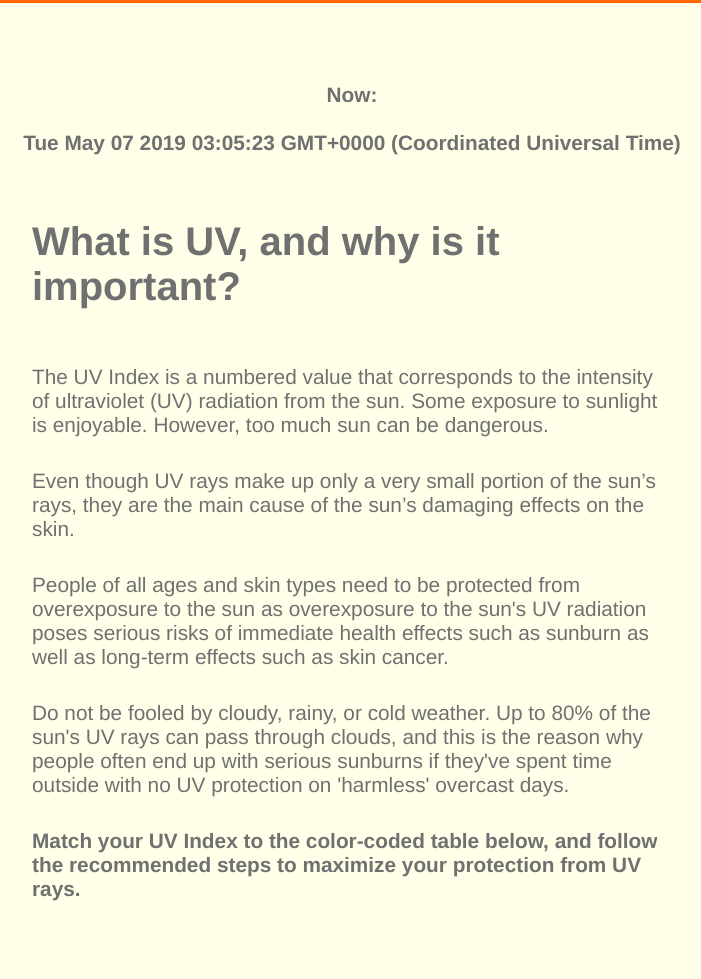
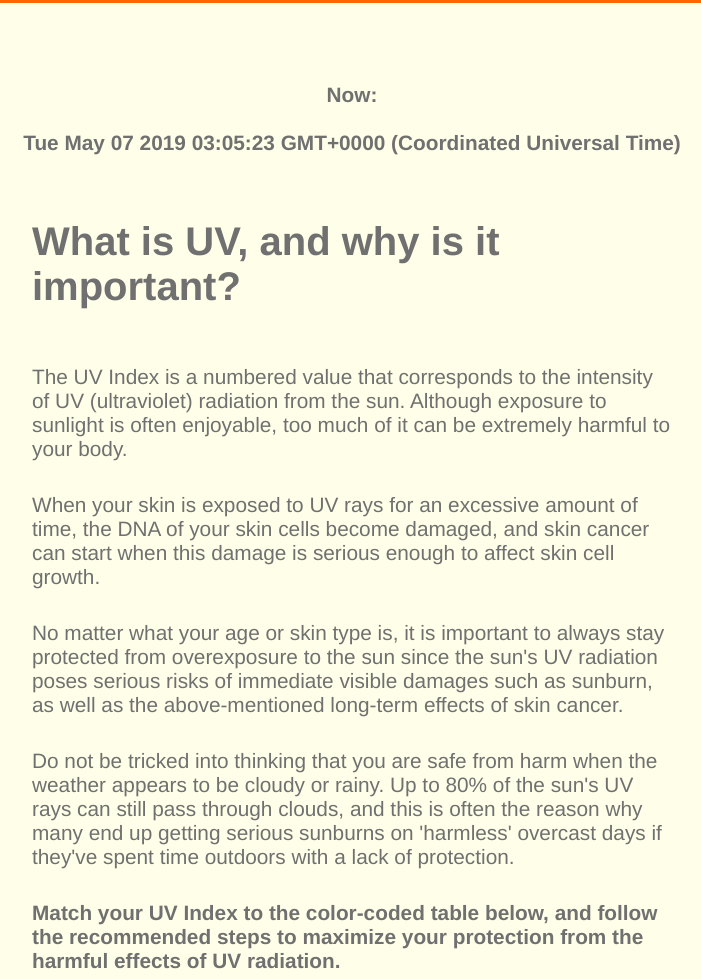
Before and after one commit to ruofeirao/Core-Interaction, a plain HTML site: page final-studio-website/index.html in a window 1280 px wide. Shown: the part 487-1466 px from the top of the page, without its empty margins (288-989 px from the left). Drawn offline with Linux system fonts and the light colour scheme.

Commit message:
HELLOOOOOO

```diff
--- a/final-studio-website/index.html
+++ b/final-studio-website/index.html
@@ -24,31 +24,36 @@
 
     <p id="para1">
         The UV Index is a numbered value that corresponds to the intensity
-        of ultraviolet (UV) radiation from the sun. Some exposure to sunlight
-        is enjoyable. However, too much sun can be dangerous.
+        of UV (ultraviolet) radiation from the sun. Although exposure to sunlight
+        is often enjoyable, too much of it can be extremely harmful to your body.
     </p>
     <p id="para1.5">
-        Even though UV rays
-        make up only a very small portion of the sun’s rays,
-        they are the main cause of the sun’s damaging effects on the skin.
+        When your skin is
+        exposed to UV rays for an excessive amount of time, the DNA
+        of your skin cells become damaged, and skin cancer can start when this
+        damage is serious enough to affect skin cell growth.
+        <!-- Although UV rays make up only a very small portion of the sun’s rays,
+        they are the main cause of the sun’s damaging effects on the skin. -->
     </p>
     <p id="para2">
-        People of all ages
-        and skin types need
-        to be protected from overexposure to the sun as overexposure to the
-        sun's UV radiation poses serious risks of immediate health effects
-        such as sunburn as well as long-term effects such as skin cancer.
+        No matter what your age or skin type is, it is important to always
+        stay protected from overexposure to the sun since the
+        sun's UV radiation poses serious risks of immediate visible damages
+        such as sunburn, as well as the above-mentioned long-term effects
+        of skin cancer.
     </p>
     <p id="para3">
-        Do not be fooled by cloudy, rainy, or cold weather. Up to 80% of the
-        sun's UV rays can pass through clouds, and this is the reason why people
-        often end up with serious sunburns if they've spent time outside
-        with no UV protection on 'harmless' overcast days.
+        Do not be tricked into thinking that you are safe from harm when
+        the weather appears to be cloudy or rainy.
+        Up to 80% of the sun's UV rays can still pass through clouds, and this is
+        often the reason why many end up getting serious sunburns
+        on 'harmless' overcast days if they've
+        spent time outdoors with a lack of protection.
         </p>
     <p id="para4">
         Match your UV Index to the
         color-coded table below, and follow the recommended steps to
-        maximize your protection from UV rays.
+        maximize your protection from the harmful effects of UV radiation.
     </p>
 
 
```
